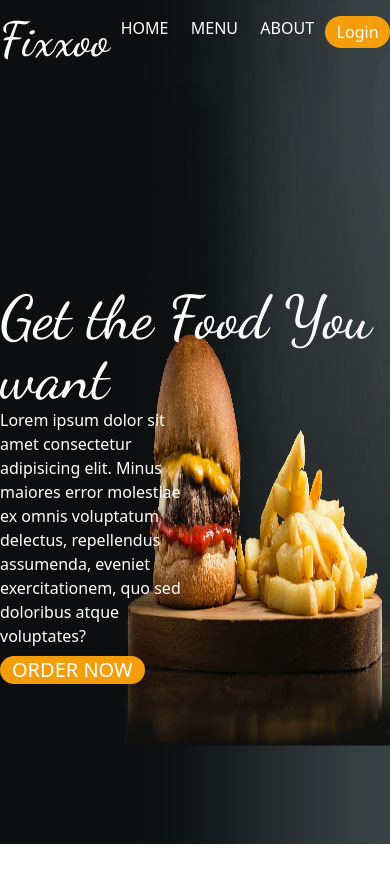
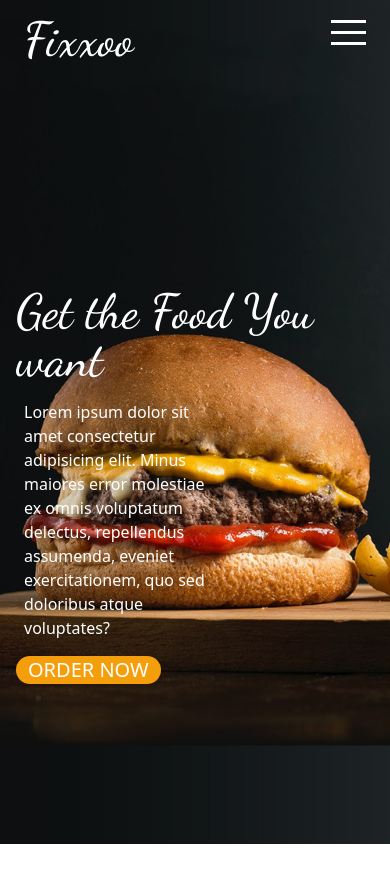
Before and after one commit to FixxooXD/crudRouting-EXPRESS, a website: page public/views/index.html in a window 390 px wide. Drawn offline with Linux system fonts and the light colour scheme.

Commit message:
Added responsiveness to the homepage

```diff
--- a/public/assets/index.css
+++ b/public/assets/index.css
@@ -4,16 +4,18 @@
 }
 
 @media only screen and (max-width: 720px) {
-  .image_div{
+  .image_div {
     width: 100%;
   }
 }
 
-.bar1, .bar2, .bar3 {
+.bar1,
+.bar2,
+.bar3 {
   width: 35px;
-  height: 5px;
-  background-color: #333;
-  margin: 6px 0;
+  height: 3px;
+  background-color: white;
+  margin: 4px 0;
   transition: 0.4s;
 }
 
@@ -21,7 +23,9 @@
   transform: translate(0, 11px) rotate(-45deg);
 }
 
-.change .bar2 {opacity: 0;}
+.change .bar2 {
+  opacity: 0;
+}
 
 .change .bar3 {
   transform: translate(0, -11px) rotate(45deg);
--- a/public/views/index.html
+++ b/public/views/index.html
@@ -9,53 +9,82 @@
       rel="stylesheet"
     />
     <link rel="stylesheet" href="../src/output.css" />
+    <link rel="stylesheet" href="../assets/index.css" />
 
     <style>
       #tag_line,
       #Name {
         font-family: "Dancing Script", cursive;
       }
-/*
+      /*
       @media only screen and (max-width: 720px) {
         .image_div{
           width: 100%;
         }
     } */
-
     </style>
     <title>Index Page</title>
   </head>
   <body>
     <div class="image_div absolute">
       <img
-        class="w-auto sm:w-screen border-none h-screen"
+        class="w-fit sm:w-screen object-cover object-center border-none h-screen"
         src="../assets/burgir_2.jpg"
         alt=""
       />
     </div>
-    <div id="nav-bar" class="relative flex justify-around pt-4">
-      <div id="Name" class="flex text-white text-5xl w-fit">Fixxoo</div>
-      <div class="flex w-80 justify-around">
-        <div class="text-white">HOME</div>
-        <div class="text-white">MENU</div>
-        <div class="text-white">ABOUT</div>
+    <div
+      id="nav-bar"
+      class="relative flex justify-between sm:justify-around pt-4"
+    >
+      <a href="/" id="Name" class="flex text-white text-5xl w-fit ml-6"
+        >Fixxoo</a
+      >
+      <div class="flex w-80 justify-around hidden sm:flex">
+        <div class="text-white hover:text-amber-500 transition-all">HOME</div>
+        <div class="text-white hover:text-amber-500 transition-all">MENU</div>
+        <div class="text-white hover:text-amber-500 transition-all">ABOUT</div>
       </div>
-      <button class="text-white w-24 h-8 rounded-full bg-amber-500">
-        Login
-      </button>
+      <div
+        class="container sm:hidden relative flex flex-col w-fit mr-6"
+        onclick="myFunction(this)"
+      >
+        <div class="bar1"></div>
+        <div class="bar2"></div>
+        <div class="bar3"></div>
+      </div>
+      <a
+        class="text-white flex justify-center items-center w-24 h-8 rounded-full bg-amber-500 hidden sm:flex"
+        href="/login"
+        >Login</a
+      >
     </div>
     <div
       class="main-Container relative flex flex-col items-center justify-center h-screen"
     >
-    <div>
-      <h1 id="tag_line" class="text-6xl text-white">Get the Food You want</h1>
-      <div class="w-1/2 text-white"><p>Lorem ipsum dolor sit amet consectetur adipisicing elit. Minus maiores error molestiae ex omnis voluptatum delectus, repellendus assumenda, eveniet exercitationem, quo sed doloribus atque voluptates?</p></div>
+      <div>
+        <h1 id="tag_line" class="text-5xl ml-4 sm:text-6xl text-white mb-4">
+          Get the Food You want
+        </h1>
+        <div class="w-1/2 text-white ml-6 mb-4">
+          <p>
+            Lorem ipsum dolor sit amet consectetur adipisicing elit. Minus
+            maiores error molestiae ex omnis voluptatum delectus, repellendus
+            assumenda, eveniet exercitationem, quo sed doloribus atque
+            voluptates?
+          </p>
+        </div>
 
-      <div class="options mt-2 flex">
-        <a class="text-xl px-3 flex bg-amber-500 text-white rounded-full " href="/login">ORDER NOW</a>
-        <!-- <a class="text-xl px-1 ml-1 text-white" href="/signup">getSignUp</a> -->
+        <div class="options mt-2 flex ml-4">
+          <a
+            class="text-xl px-3 flex bg-amber-500 text-white rounded-full"
+            href="/login"
+            >ORDER NOW</a
+          >
+          <!-- <a class="text-xl px-1 ml-1 text-white" href="/signup">getSignUp</a> -->
+        </div>
       </div>
     </div>
-  </div>
+    <div class="2nd_container"></div>
   </body>
 </html>
```
Also changed, not shown: public/views/login.html (+3 -5 lines), public/src/output.css.
